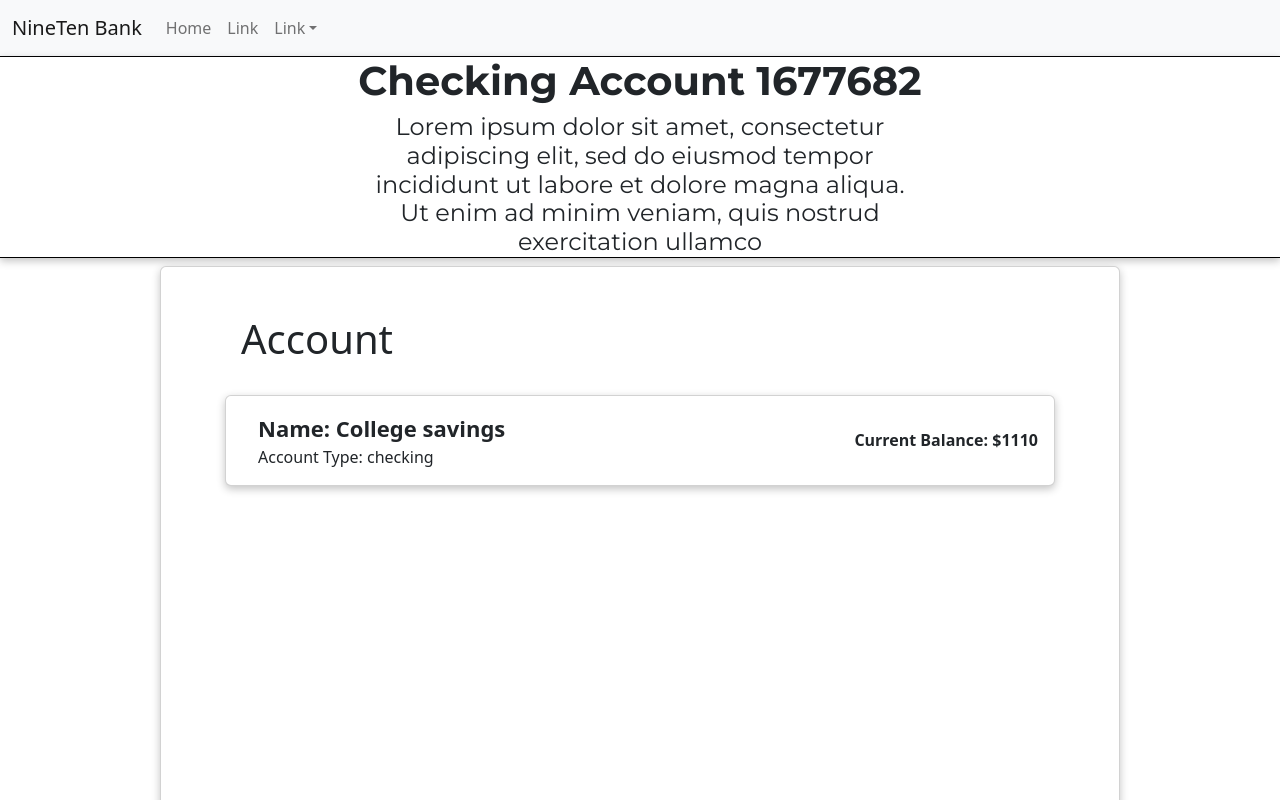
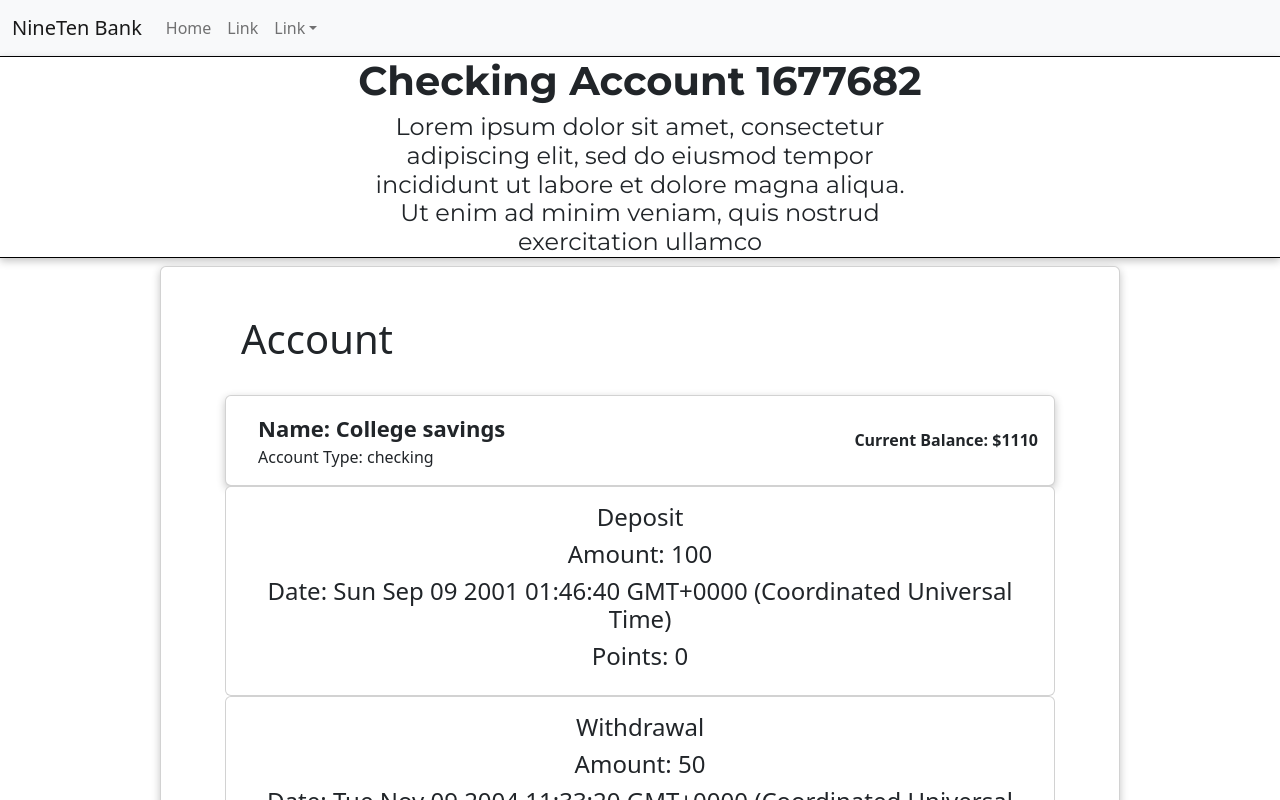
Before and after one commit to jvt703/BankingCustomerPortal, a React (Create React App) app in the folder user-portal/: page /Accounts/1677682 in a window 1280 px wide. Shown: the top 800 px of the page. Built offline with nearby package versions, Linux system fonts and the light colour scheme.

Commit message:
Frames and cards

```diff
--- a/user-portal/src/Components/Transactions/AccountDisplay.js
+++ b/user-portal/src/Components/Transactions/AccountDisplay.js
@@ -1,5 +1,6 @@
 import React, { useEffect, useState } from "react";
 import AccountInfoCard from "../Accounts/AccountInfoCard";
+import TransactionInfoCard from "./TransactionInfoCard";
 
 const AccountDisplay = ()=>{
   const [AccountInfo, setAccountInfo] = useState({
@@ -30,7 +31,8 @@ const AccountDisplay = ()=>{
      return (
     <div className="Subsections-container mx-5">
         <AccountInfoCard AccountInfo={AccountInfo} ></AccountInfoCard>
-
+        <TransactionInfoCard type={'Deposit'} amount={100.00} points={0} date={1000000000000}/>
+        <TransactionInfoCard type={'Withdrawal'} amount={50.00} points={5} date={1100000000000}/>
     </div>
   );
 }
--- a/user-portal/src/Components/Transactions/TransactionInfoCard.js
+++ b/user-portal/src/Components/Transactions/TransactionInfoCard.js
@@ -0,0 +1,22 @@
+import React, { useState } from 'react';
+
+
+const TransactionInfoCard = ({type, amount, date, points}) => {
+
+    return (
+        <div className="card">
+            <div className="card-body">
+                <div className="card-row">
+                    <span>
+                        <h4>{type}</h4>
+                        <h4>Amount: {amount}</h4>
+                        <h4>Date: {new Date(date).toString()}</h4>
+                        <h4>Points: {points}</h4>
+                    </span>
+                </div>
+            </div>
+        </div>
+    );
+};
+
+export default TransactionInfoCard;
--- a/user-portal/src/Components/Users/UserSettingsCard.js
+++ b/user-portal/src/Components/Users/UserSettingsCard.js
@@ -38,6 +38,6 @@ const UserSettingsCard = ({settingText, settingValue}) => {
             </div>
         </div>
     );
-}
+};
 
 export default UserSettingsCard;
```
